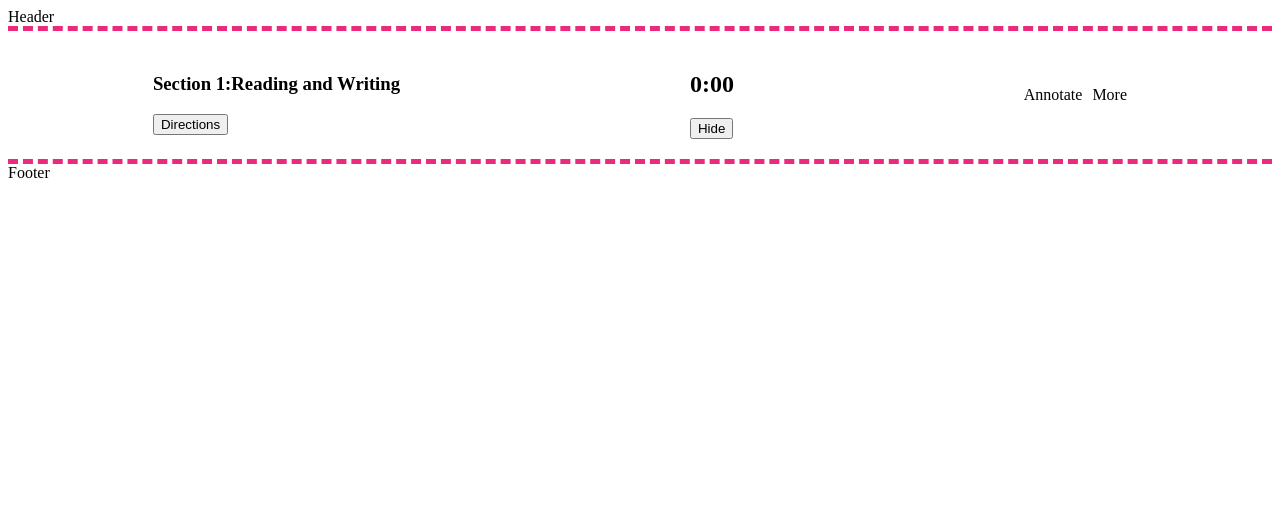
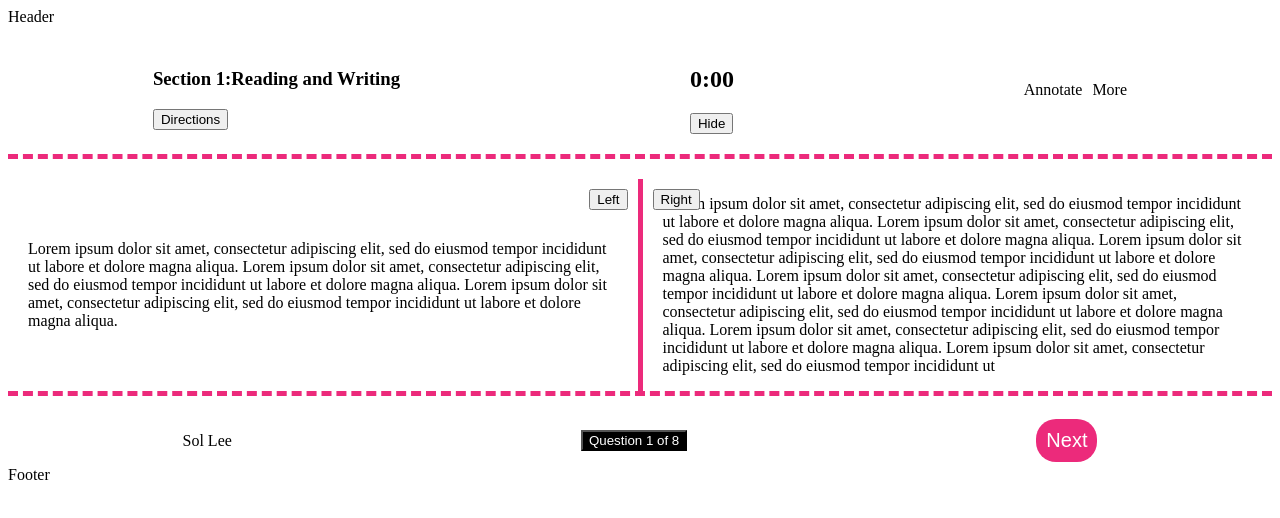
Before and after one commit to faridhajizada/morooq, a Next.js app: page /exam in a window 1280 px wide. Shown: the top 518 px of the page. Built offline with nearby package versions, Linux system fonts and the light colour scheme.

Commit message:
feat:add body wight left right

```diff
--- a/src/pages/exam/index.js
+++ b/src/pages/exam/index.js
@@ -1,9 +1,26 @@
-import React from "react";
-import Link from "next/link";
 import s from "./../../styles/exam.module.scss";
 import { Dropdown } from "react-bootstrap";
+import React, { useState } from "react";
 
 function Exam() {
+  const [width, setWidth] = useState(50); // Добавлено состояние width и функция setWidth
+
+  const handleClick = (section) => {
+    if (section === "examBodyLeft") {
+      if (width === 60) {
+        setWidth(50); // Если текущая ширина равна 70, устанавливаем дефолтное значение 50
+      } else {
+        setWidth(60); // Иначе, устанавливаем ширину 70
+      }
+    } else if (section === "examBodyRight") {
+      if (width === 30) {
+        setWidth(50); // Если текущая ширина равна 30, устанавливаем дефолтное значение 50
+      } else {
+        setWidth(30); // Иначе, устанавливаем ширину 30
+      }
+    }
+  };
+
   return (
     <>
       <div className={s.examHeader}>
@@ -17,7 +34,6 @@ function Exam() {
             <Dropdown.Menu>
               <Dropdown.Item className={s.dropdownBody}>
                 <p className={s.dropdownBodyText}>
-
                   Lorem ipsum dolor sit amet, consectetur adipiscing elit, sed
                   do eiusmod tempor incididunt ut labore et dolore magna aliqua.
                   Lorem ipsum dolor sit amet, consectetur adipiscing elit, sed
@@ -38,6 +54,60 @@ function Exam() {
           <p>More</p>
         </div>
       </div>
+
+      <div className={s.examBody}>
+        <div className={s.examBodyLeft} style={{ width: `${width}%` }}>
+          <p>
+            Lorem ipsum dolor sit amet, consectetur adipiscing elit, sed do
+            eiusmod tempor incididunt ut labore et dolore magna aliqua. Lorem
+            ipsum dolor sit amet, consectetur adipiscing elit, sed do eiusmod
+            tempor incididunt ut labore et dolore magna aliqua. Lorem ipsum
+            dolor sit amet, consectetur adipiscing elit, sed do eiusmod tempor
+            incididunt ut labore et dolore magna aliqua.
+          </p>
+          <button  onClick={() => handleClick("examBodyLeft")}>
+            Left
+          </button>
+        </div>
+        <div className={s.examBodyBorder}>
+          <div className={s.examBodyBorderTop}></div>
+
+        </div>
+
+        <div className={s.examBodyRight} style={{ width: `${100 - width}%` }}>
+          <p>
+            Lorem ipsum dolor sit amet, consectetur adipiscing elit, sed do
+            eiusmod tempor incididunt ut labore et dolore magna aliqua. Lorem
+            ipsum dolor sit amet, consectetur adipiscing elit, sed do eiusmod
+            tempor incididunt ut labore et dolore magna aliqua. Lorem ipsum
+            dolor sit amet, consectetur adipiscing elit, sed do eiusmod tempor
+            incididunt ut labore et dolore magna aliqua. Lorem ipsum dolor sit
+            amet, consectetur adipiscing elit, sed do eiusmod tempor incididunt
+            ut labore et dolore magna aliqua. Lorem ipsum dolor sit amet,
+            consectetur adipiscing elit, sed do eiusmod tempor incididunt ut
+            labore et dolore magna aliqua. Lorem ipsum dolor sit amet,
+            consectetur adipiscing elit, sed do eiusmod tempor incididunt ut
+            labore et dolore magna aliqua. Lorem ipsum dolor sit amet,
+            consectetur adipiscing elit, sed do eiusmod tempor incididunt ut
+
+          </p>
+          <button onClick={() => handleClick("examBodyRight")}>
+            Right
+          </button>
+        </div>
+      </div>
+
+      <div className={s.examFooter}>
+        <div className={s.examFooterLeft}>
+          <p> Sol Lee</p>
+        </div>
+        <div className={s.examFooterCenter}>
+          <button>Question 1 of 8</button>
+        </div>
+        <div className={s.examFooterRight}>
+          <button>Next</button>
+        </div>
+      </div>
     </>
   );
 }
--- a/src/styles/exam.module.scss
+++ b/src/styles/exam.module.scss
@@ -2,7 +2,7 @@
   display: flex;
   justify-content: space-around;
   align-items: center;
-  border-top: dashed 5px #ec2a7b;
+  // border-top: dashed 5px #ec2a7b;
   border-bottom: dashed 5px #ec2a7b;
   padding: 20px 0;
 }
@@ -19,3 +19,59 @@
   align-items: center;
   width: 50%;
 }
+
+.examBody {
+  display: flex;
+  border-bottom: dashed 5px #ec2a7b;
+  margin: 20px 0;
+}
+
+.examBodyLeft {
+  display: flex;
+  flex-direction: column;
+  justify-content: center;
+  align-items: center;
+  border-right: solid 5px #ec2a7b;
+  padding: 0 20px;
+  position: relative;
+  button {
+    position: absolute;
+    top: 10px;
+    right: 10px;
+  }
+}
+.examBodyRight {
+  display: flex;
+  flex-direction: column;
+  justify-content: center;
+  align-items: center;
+  padding: 0 20px;
+  position: relative;
+  button {
+    position: absolute;
+    top: 10px;
+    left: 10px;
+  }
+}
+.examFooter {
+  display: flex;
+  justify-content: space-around;
+  align-items: center;
+}
+.examFooterRight {
+  button {
+    background-color: #ec2a7b;
+    color: white;
+    border: none;
+    font-size: 20px;
+    border-radius: 20px;
+    padding: 10px;
+  }
+}
+
+.examFooterCenter {
+  button {
+    background-color: black;
+    color: white;
+  }
+}
```
